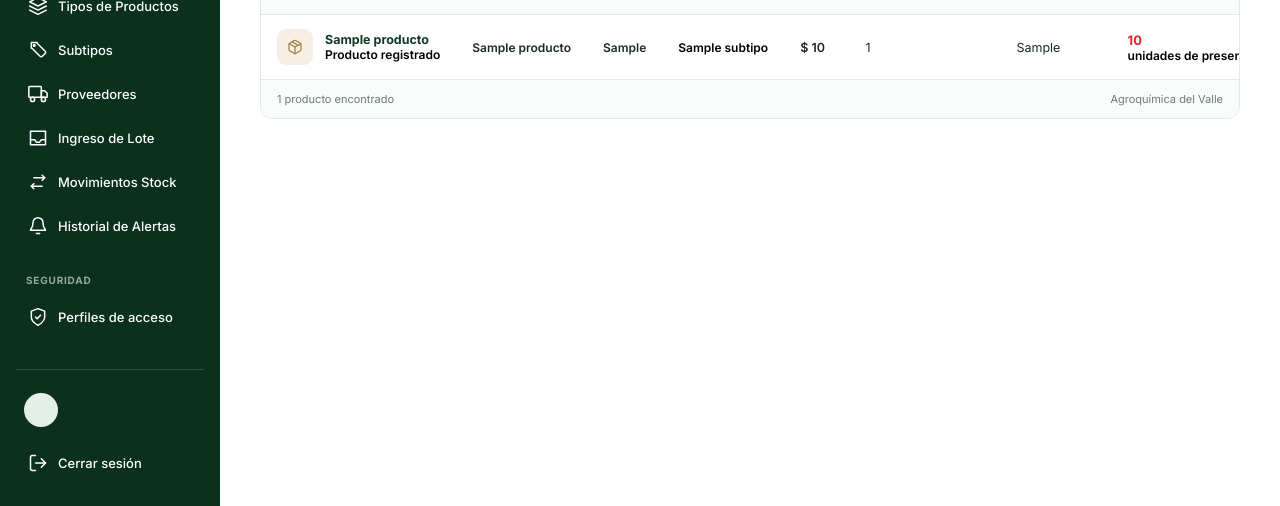
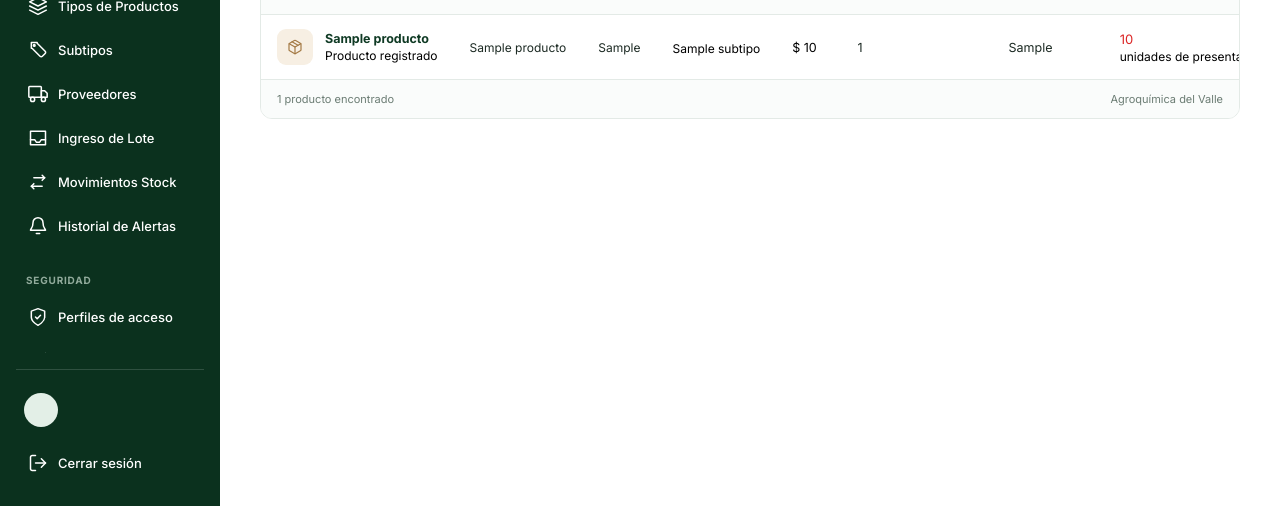
Before and after one commit to contrerasenzo01-png/AGROQUIMICA, a Django app: template inventario/templates/inventario/productos.html in a window 1280 px wide. Shown: the part 293-799 px from the top of the page. Run offline with Django 5.2, Linux system fonts and the light colour scheme; data comes from the database, SQL or seed files in the repository; tables that the repository leaves empty hold one stand-in row (values such as "Sample post"); the template is opened without the code that fills it: values that come from a table or form of the project are taken from there, most other values are stand-ins (such as "Sample title", 1, 10 or a date in 2020).

Commit message:
edicion de tabla productos 2

```diff
--- a/inventario/static/inventario/styles/productos.css
+++ b/inventario/static/inventario/styles/productos.css
@@ -598,18 +598,18 @@
 .pr-subtipos,
 .pr-stock-sub {
     display: block;
-    font-weight: 600;
+    margin-top: 2px;
     font-size: 12px;
     color: black;
 }
 
-.pr-tipo   { display: block; font-weight: 600; font-size: 12px; }
-.pr-precio { font-weight: 600; }
+.pr-tipo   { display: block; font-size: 12px; }
+.pr-precio {color: black; }
 
-.pr-stock       { display: block; font-size: 13px; font-weight: 700; }
+.pr-stock       { display: block; font-size: 13px; }
 .pr-stock.pr-bajo { color: #dc2626; }
 
-.pr-minimo small { color: var(--pr-suave); font-size: 10.5px; }
+.pr-minimo small { color: var(--pr-suave); font-size: 12px; }
 
 /* ---------- Botones de icono ---------- */
 .pr-icon-btn {
```
